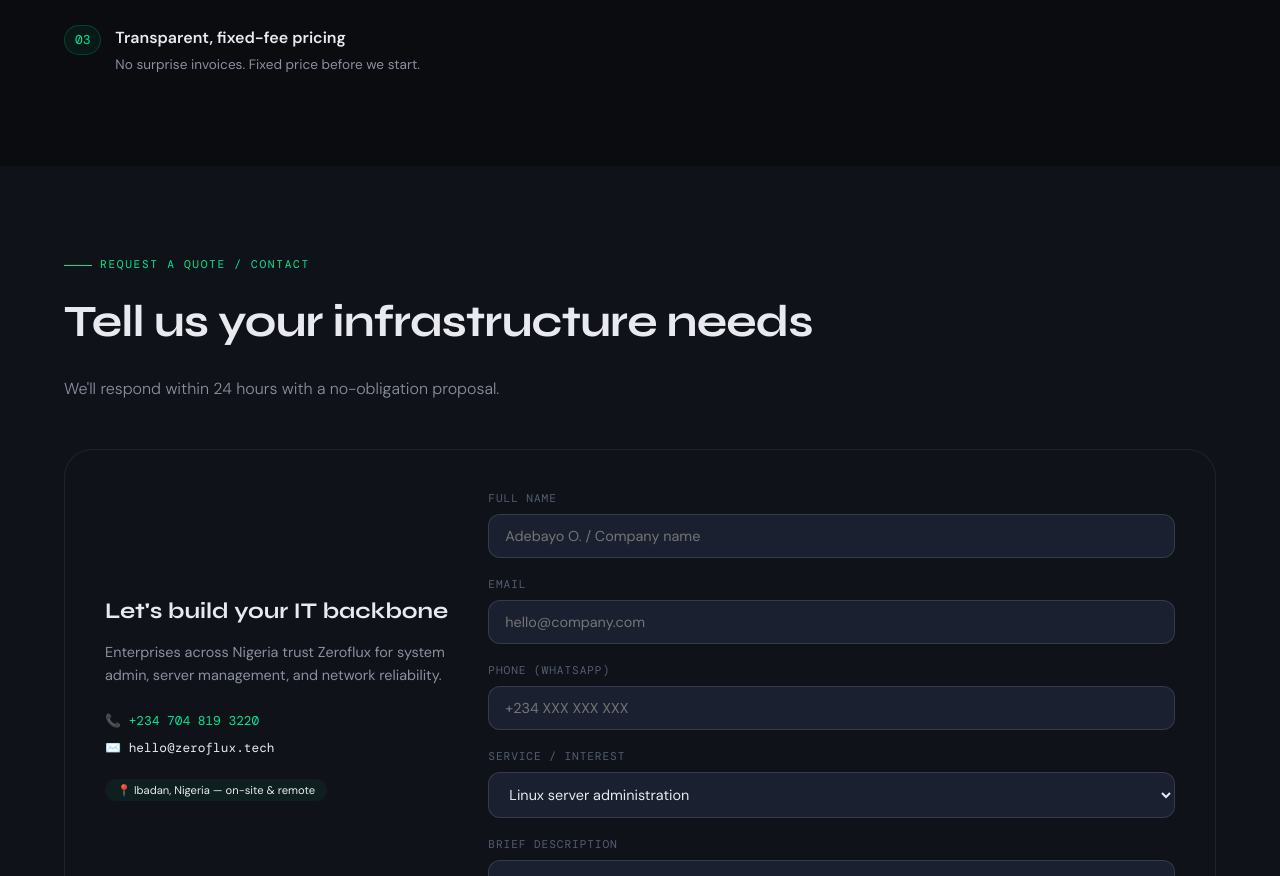
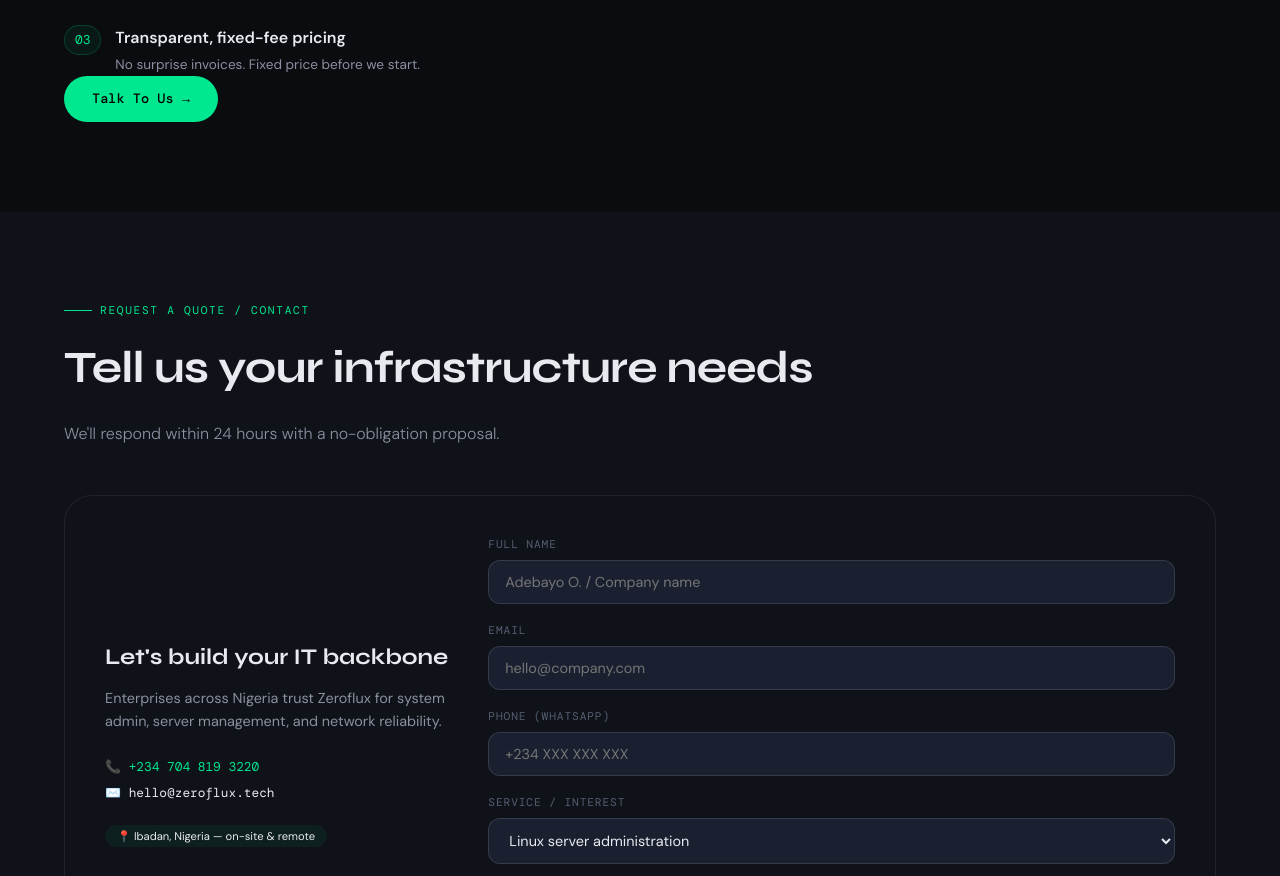
Before and after one commit to ZeroFluxTechnologies/ZeroFluxWeb, a plain HTML site: page index.html in a window 1280 px wide. Shown: the part 3466-4342 px from the top of the page. Drawn offline with nearby package versions, Linux system fonts and the light colour scheme; a web font is replaced by a local one.

Commit message:
Update index.html

```diff
--- a/index.html
+++ b/index.html
@@ -769,6 +769,11 @@
         <div class="terminal-line"><span class="prompt">zeroflux@it:~$</span> <span class="cmd">Uptime: 99.98% — all systems operational</span></div>
       </div>
     </div>
+    <div class="terminal-cta">
+    <a href="#contact" class="btn-primary">
+      Talk To Us →
+    </a>
+  </div>
   </section>
 
   <section id="contact" style="background: var(--bg2);">
```
